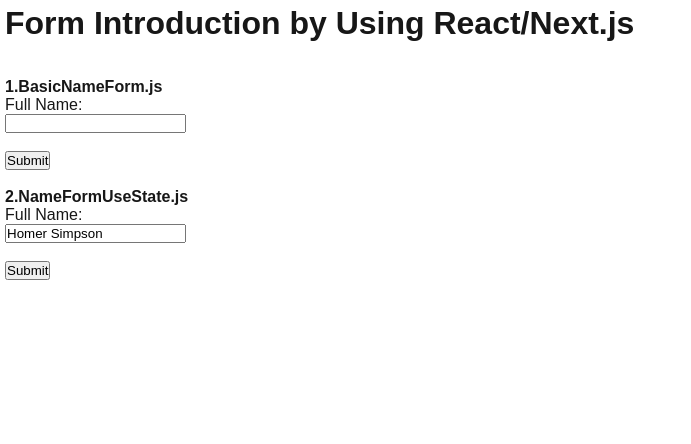
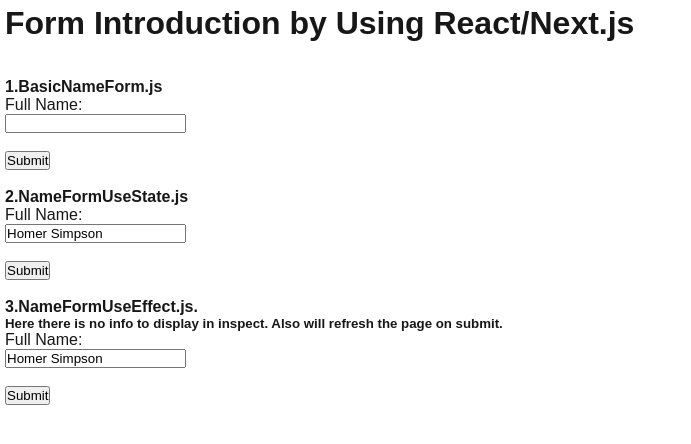
Before and after one commit to gkurkjian/WEB422_Week7_Forms_Introduction, a Next.js app in the folder my-app/: page / in a window 1280 px wide. Shown: the top 444 px of the page, without its empty margins (0-691 px from the left). Built offline with nearby package versions, Linux system fonts and the light colour scheme.

Commit message:
forth commit, 3.NameFormEffect made by using useState/useEffect without displaying info in inspect, page is not preventDefault

```diff
--- /dev/null
+++ b/my-app/pages/components/3.NameFormUseEffect.js
@@ -0,0 +1,25 @@
+import { useState, useEffect } from "react";
+
+export default function NameFormUseEffect() {
+    const [ fullName, setFullName ] = useState('');  // as you see here we didn't included the default name. We'll include in useEffect() hook
+
+
+    // This is a delaying process. When the page it loads, in 1 second, will display the Homer Simpson in the form.
+    useEffect(() => {
+        setTimeout(() => {
+            setFullName("Homer Simpson")  // Here we included the default name Homer Simpson
+        }, 1000);
+    }, []);
+
+    return (
+        <>
+            <form>
+                <h4>3.NameFormUseEffect.js.</h4>
+                <h5>Here there is no info to display in inspect. Also will refresh the page on submit.</h5>
+                Full Name:  <br />
+                <input type="text" value={fullName} onChange={e => {setFullName(e.target.value)}} name="fullName"/> <br /><br />
+                <button type="submit">Submit</button>
+            </form>
+        </>
+    )
+}
--- a/my-app/pages/index.js
+++ b/my-app/pages/index.js
@@ -1,5 +1,6 @@
 import BasicNameForm from "./components/1.BasicNameForm";
 import NameFormUseState from "./components/2.NameFormUseState";
+import NameFormUseEffect from "./components/3.NameFormUseEffect";
 
 
 export default function Home() {
@@ -8,6 +9,7 @@ export default function Home() {
       <h1>Form Introduction by Using React/Next.js</h1> <br /><br />
       <BasicNameForm /> <br />
       <NameFormUseState /> <br />
+      <NameFormUseEffect /> <br />
     </>
   );
 }
```
